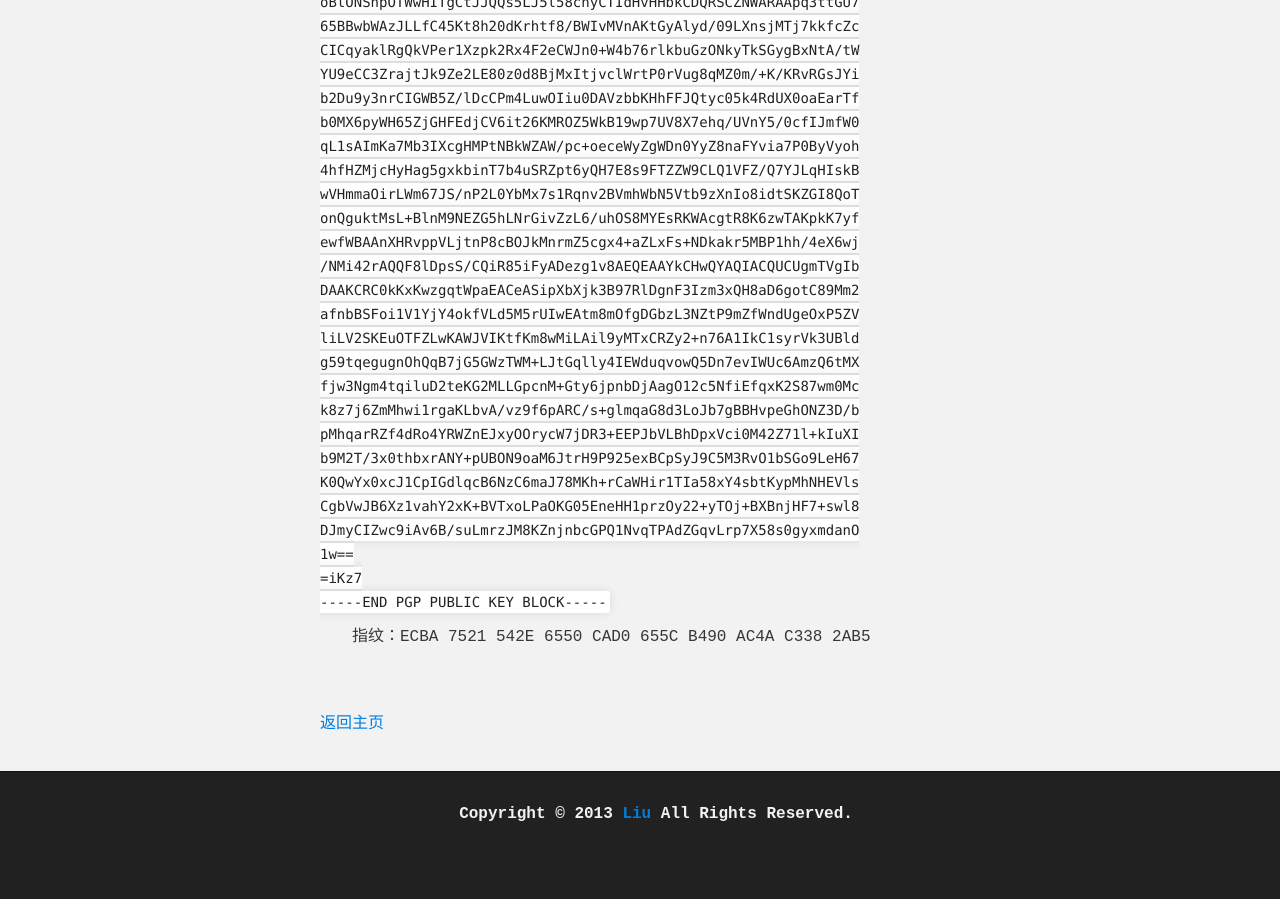
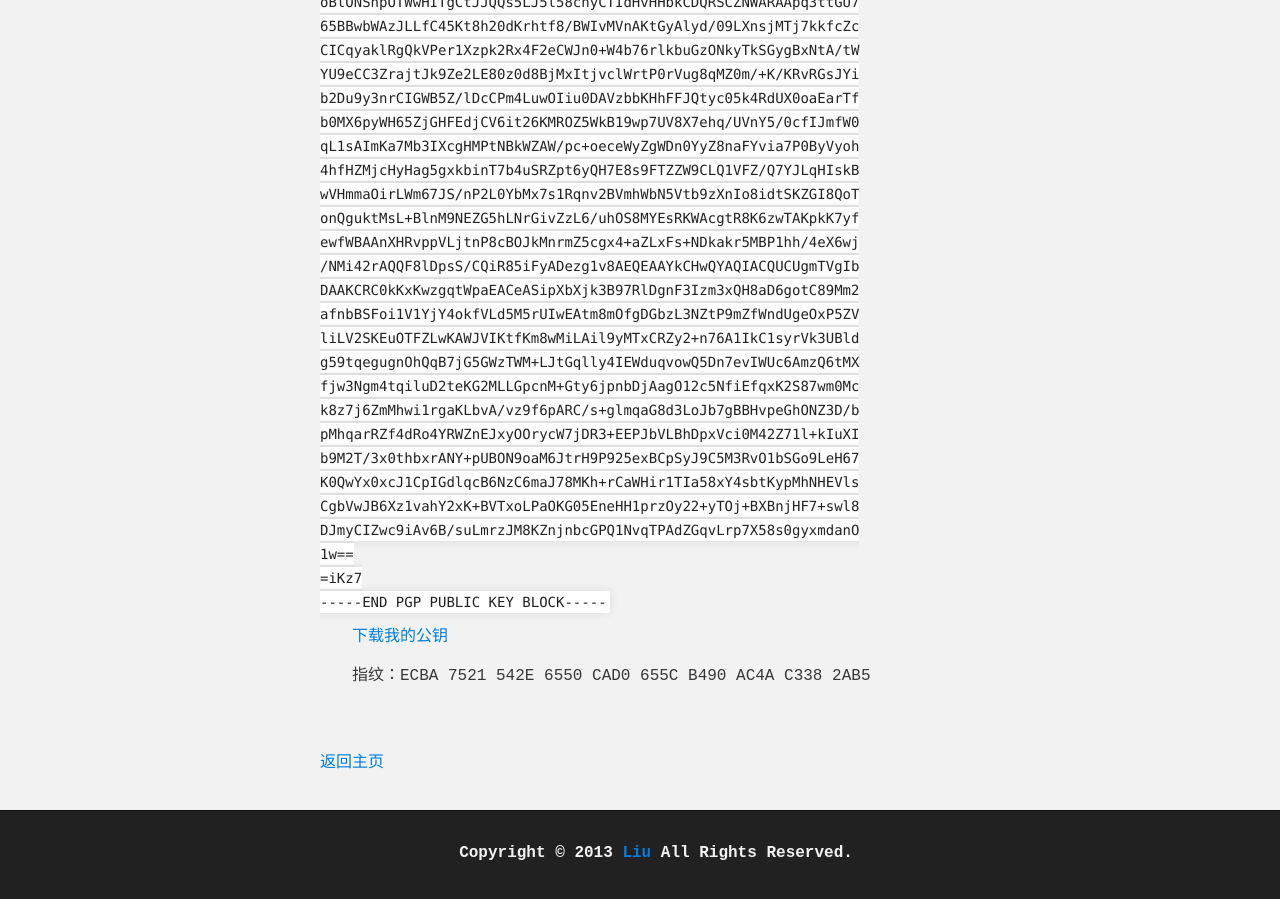
Before and after one commit to laurence6/blog, a Jekyll site: the page built from _posts/2013-08-20-aboutme.html, in a window 1280 px wide and 900 px high, scrolled down 1363 px. Built offline with Jekyll 4.4.1, drawn with Linux system fonts in a browser that asks for light colours; comment, search, counter and statistics services are not loaded; before the commit the page ends 2224 px from its top, so only the background shows below that.

Commit message:
aboutme update

```diff
--- a/_posts/2013-08-20-aboutme.html
+++ b/_posts/2013-08-20-aboutme.html
@@ -64,4 +64,5 @@ DJmyCIZwc9iAv6B/suLmrzJM8KZnjnbcGPQ1NvqTPAdZGqvLrp7X58s0gyxmdanO<br />
 1w==<br />
 =iKz7<br />
 -----END PGP PUBLIC KEY BLOCK-----</code>
+<p><a href="http://s.yunio.com/Rlmggw">下载我的公钥</a></p>
 <p>指纹：ECBA 7521 542E 6550 CAD0  655C B490 AC4A C338 2AB5</p>
```
